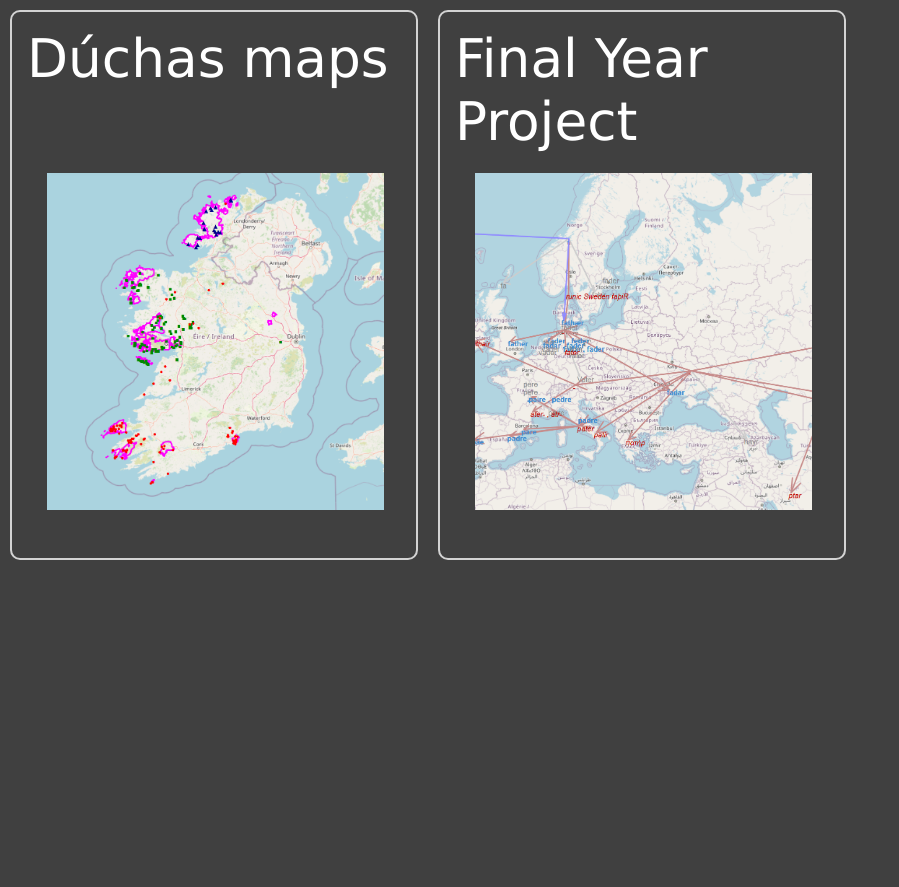
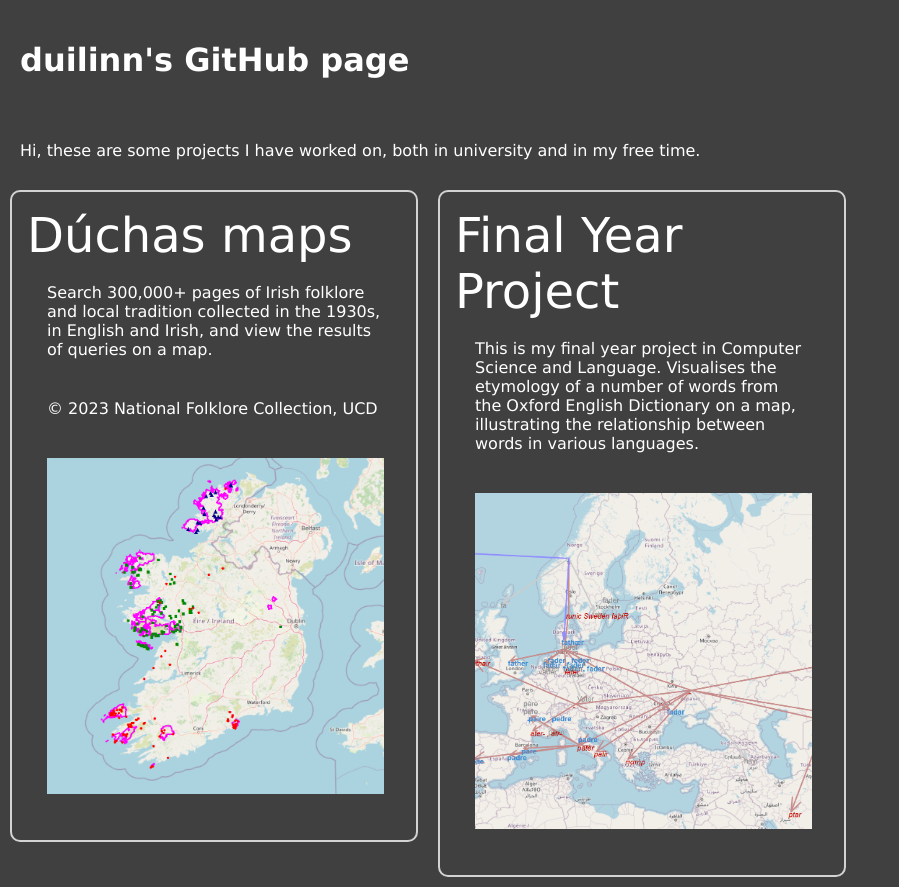
Before and after one commit to duilinn/duilinn.github.io, a plain HTML site: page index.html in a window 1280 px wide. Shown: the whole page, without its empty margins (0-899 px from the left). Before the commit the page ends 800 px from the top, so only its background shows below. Drawn offline with Linux system fonts and the light colour scheme.

Commit message:
Updated project descriptions

```diff
--- a/index.html
+++ b/index.html
@@ -8,12 +8,17 @@
 
 <body>
     <div class="fullscreen-div">
+        <h1>duilinn's GitHub page</h1>
+        <div class="div-text">Hi, these are some projects I have worked on, both in university and in my free time.
+        </div>
         <div class="div-row">
             <div class="rounded-div">
                 <div class="link-div">
                     <a class="large-link" href="duchas-maps.html">
                         <div>Dúchas maps</div>
-                        <br />
+                        <div class="div-text">Search 300,000+ pages of Irish folklore and local tradition collected in the 1930s, in English and Irish, and view the results of queries on a map.
+                        </div>
+                        <div class="div-text"> © 2023 National Folklore Collection, UCD</div>
                         <div class="image-container">
                             <img src="duchas-maps.png"
                                 alt="A map of Ireland outlining the Gaeltacht areas in pink, with various coloured points on the map located mainly in the Gaeltacht areas."></img>
@@ -25,11 +30,13 @@
                 <div class="link-div">
                     <a class="large-link">
                         <div>Final Year Project</div>
+                        <div class="div-text">This is my final year project in Computer Science and Language. Visualises
+                            the etymology of a number of words from the Oxford English Dictionary on a map, illustrating
+                            the relationship between words in various languages.</div>
                         <div class="image-container"><img src="final-year-project.png"
                                 alt="A map of Europe and Western Asia showing the word &quot;father&quot; in various languages, iwch arrows showing which languages are descended from which.">
                             </img>
                         </div>
-
                     </a>
                 </div>
             </div>
--- a/styles.css
+++ b/styles.css
@@ -8,11 +8,10 @@ body {
 }
 
 .large-link {
-    font-size: 40pt;
+    font-size: 36pt;
     color: white;
     text-decoration: none;
     font-family: Verdana, Geneva, Tahoma, sans-serif;
-    height: 100%;
     padding: 5px;
 }
 
@@ -76,3 +75,14 @@ img {
 .div-row {
     display: flex;
 }
+
+.div-text {
+    font-size: 12pt;
+    padding: 20px;
+    font-family: Verdana, Geneva, Tahoma, sans-serif;
+}
+
+h1, h2, h3, h4, h5, h6 {
+    font-family: Verdana, Geneva, Tahoma, sans-serif;
+    padding: 20px;
+}
```
